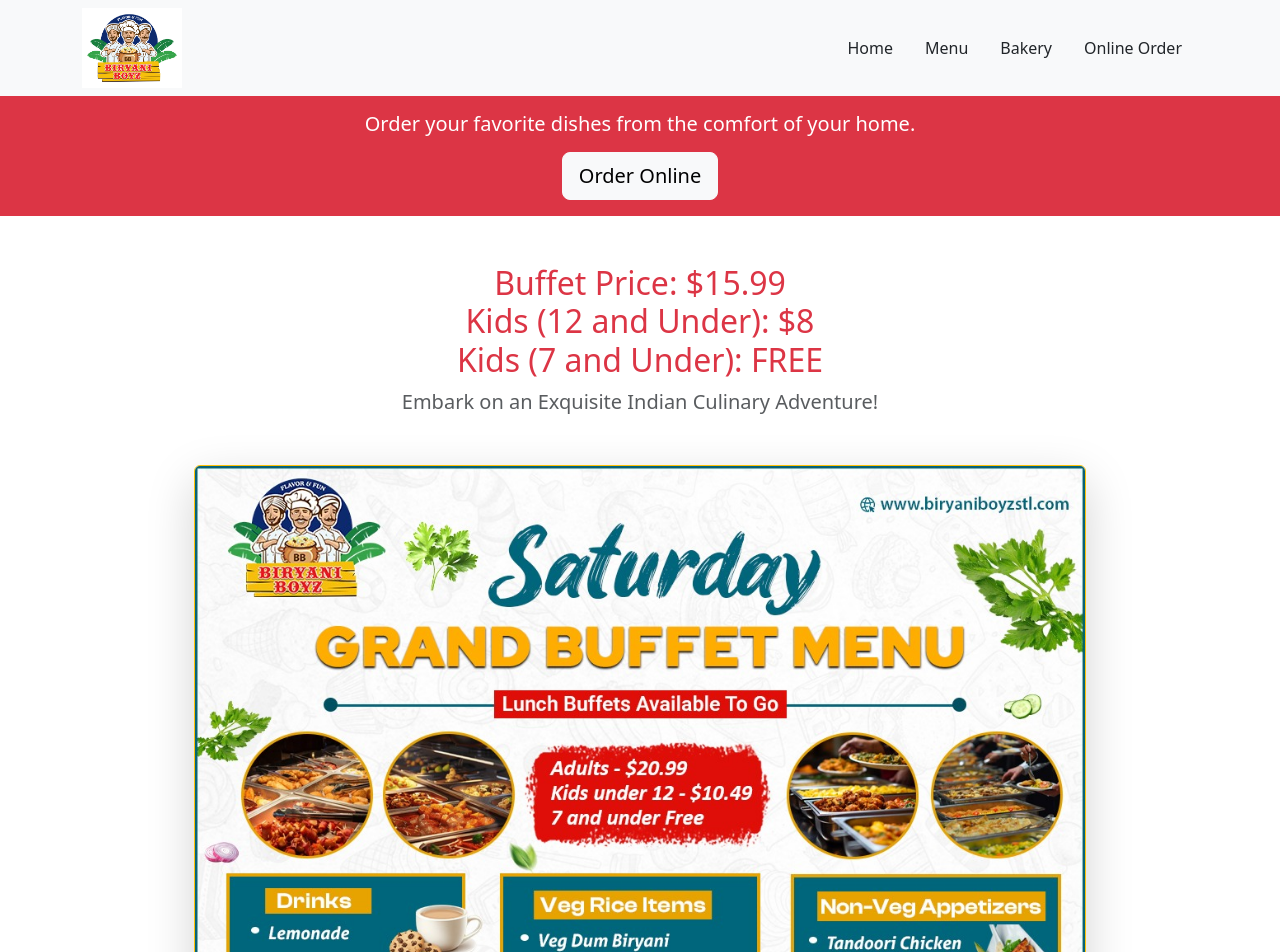
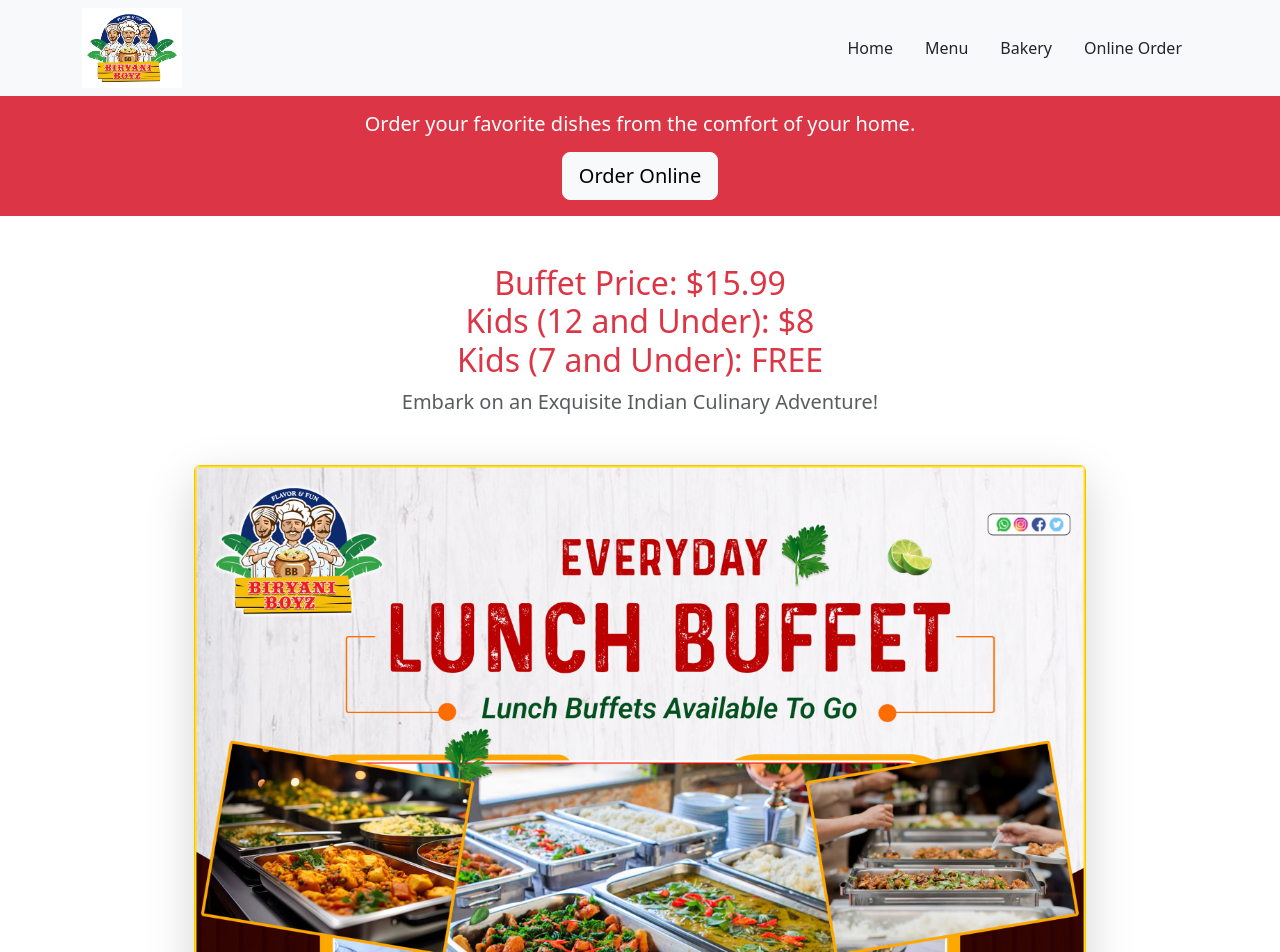
Before and after one commit to biryaniboyzstl/boyz-ui, an Angular app: page /home in a window 1280 px wide. Shown: the top 952 px of the page. Built offline with nearby package versions, Linux system fonts and the light colour scheme.

Commit message:
every day

```diff
--- a/src/app/home/home.component.html
+++ b/src/app/home/home.component.html
@@ -91,7 +91,7 @@
   </p>
 
   <div class="my-5">
-    <img src="assets/saturday_3.jpeg" alt="Soft Opening Announcement"
+    <img src="assets/everyday_buffet.jpeg" alt="Soft Opening Announcement"
          class="img-fluid rounded shadow-lg border border-warning"
          style="max-width: 80%;">
   </div>
```
